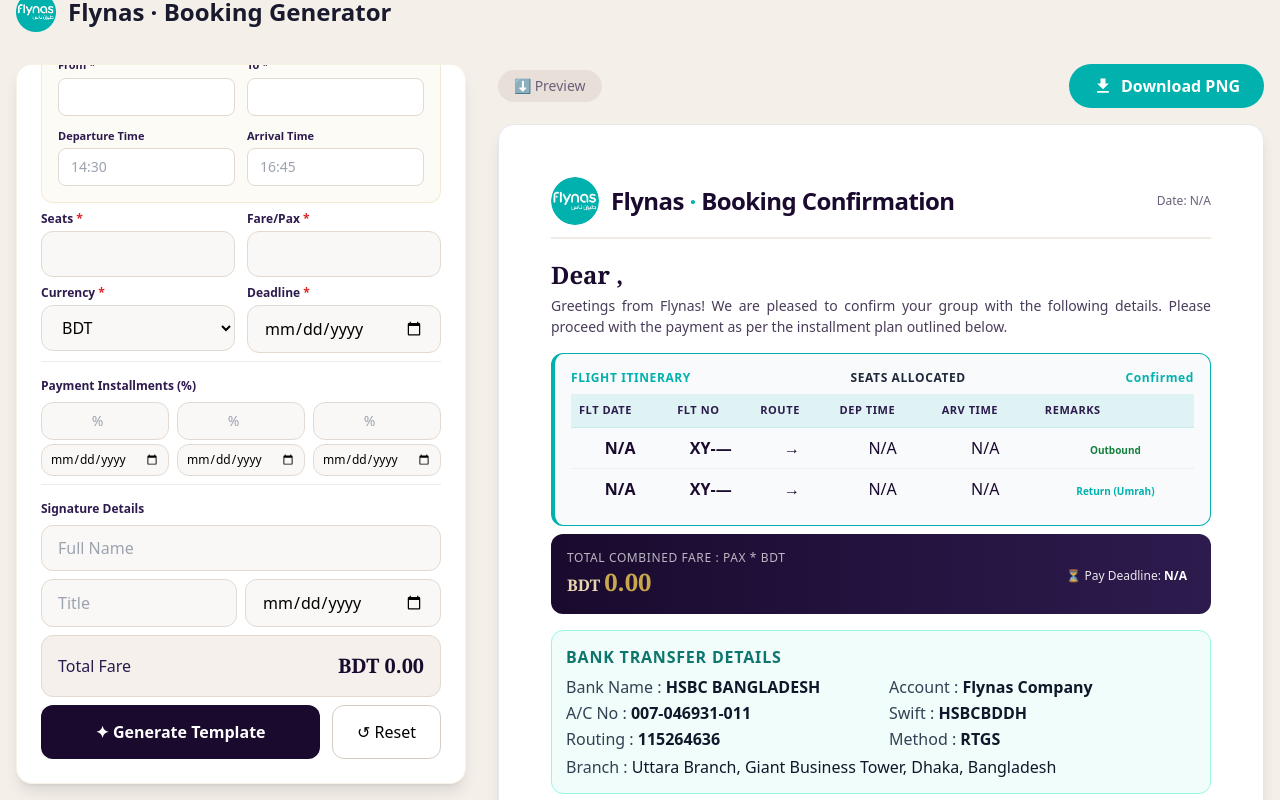
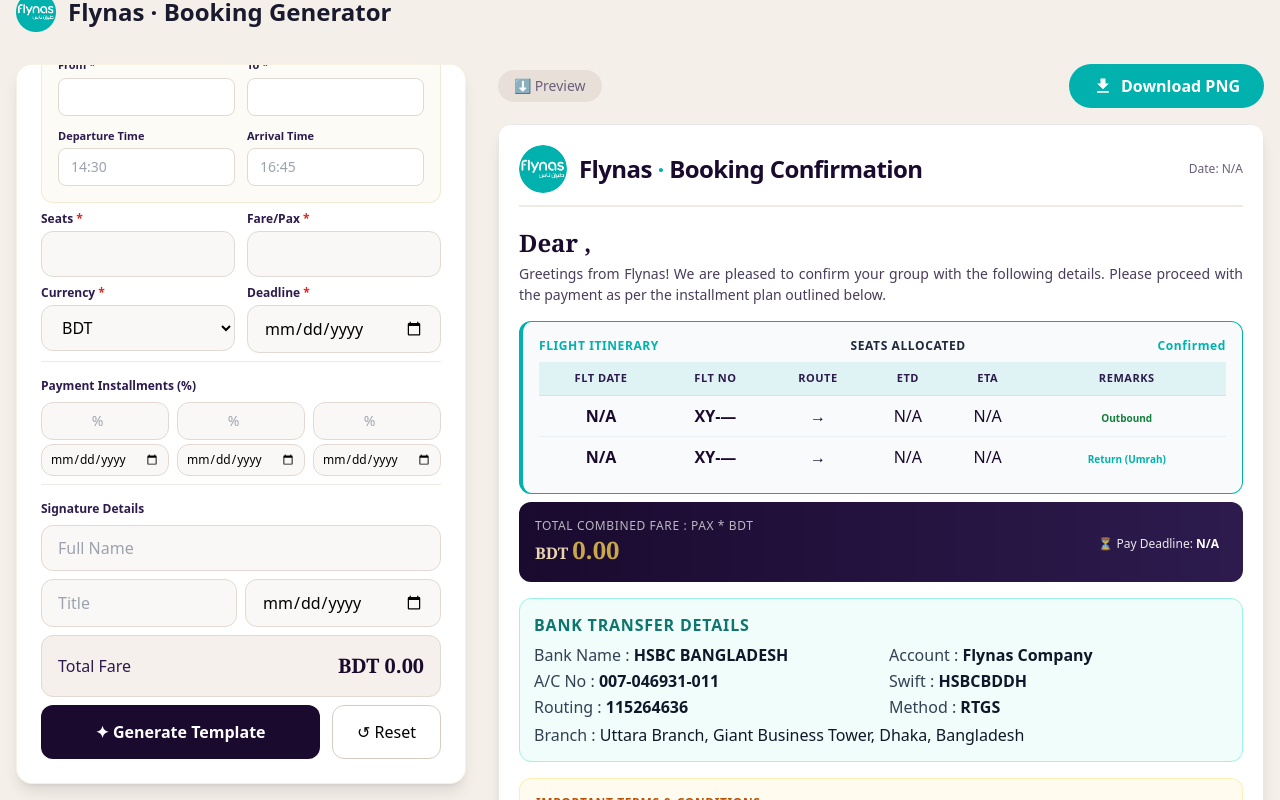
Before and after one commit to Tanvir225/booking-confirmation-template, a React (Vite) app: page / in a window 1280 px wide. Both pictures are taken after a click on the button "✦ Generate Template". Shown: the part 24-824 px from the top of the page. Built offline with nearby package versions, Linux system fonts and the light colour scheme.

Commit message:
PADDING HAS ADJUSTED

```diff
--- a/src/App.jsx
+++ b/src/App.jsx
@@ -466,7 +466,7 @@
             </div>
 
             {/* Template Card Wrapper */}
-            <div className="bg-white rounded-2xl md:p-5 shadow-lg border border-[#c9a84c]/12 ">
+            <div className="bg-white rounded-2xl shadow-lg border border-[#c9a84c]/12 ">
               {!isGenerated ? (
                 <div className="flex flex-col items-center justify-center py-20 text-[#b0a69b]">
                   <svg className="w-16 h-16 mb-4" viewBox="0 0 24 24" fill="currentColor"><path d="M19 3H5c-1.1 0-2 .9-2 2v14c0 1.1.9 2 2 2h14c1.1 0 2-.9 2-2V5c0-1.1-.9-2-2-2zm0 16H5V5h14v14zM7 10h10v2H7zm0 4h6v2H7zm0-8h10v2H7z" /></svg>
@@ -474,7 +474,7 @@
                   <p className="text-sm">Fill in the form and click "Generate Template"</p>
                 </div>
               ) : (
-                <div ref={templateRef} id="template-content" className="w-full bg-white rounded-xl p-8 md:max-w-[800px] mx-auto" >
+                <div ref={templateRef} id="template-content" className="w-full bg-white rounded-xl p-5 md:max-w-[800px] mx-auto" >
                   <div className="w-full flex flex-col bg-white ">
 
                     {/* Template Header */}
@@ -516,10 +516,10 @@
 
                       {/* ── PNR DISPLAY (if provided) ── */}
                       {formData.pnr && (
-                        <div className="mb-1">
+                        <div className="mb-2">
                           <div className=" ">
                             <span className="text-xs font-medium text-[#6b5f7a]">PNR:</span>
-                            <span className="ml-2 font-bold text-[#1a0a2e]">{formData.pnr}</span>
+                            <span className="ml-2 font-bold text-[#01b1ae]">{formData.pnr}</span>
                           </div>
                         </div>
                       )}
@@ -541,13 +541,13 @@
                           {/* ── TABLE ── */}
                           <table className="w-full table-auto text-center">
                             <thead>
-                              <tr className="bg-[#01b1ae]/10 border-b border-[#01b1ae]/20">
-                                <th className="text-left py-2 px-2 text-[11px] font-bold uppercase tracking-wider text-[#2d1b4e]">FLT Date</th>
-                                <th className="text-left py-2 px-2 text-[11px] font-bold uppercase tracking-wider text-[#2d1b4e]">FLT No</th>
-                                <th className="text-left py-2 px-2 text-[11px] font-bold uppercase tracking-wider text-[#2d1b4e]">Route</th>
-                                <th className="text-left py-2 px-2 text-[11px] font-bold uppercase tracking-wider text-[#2d1b4e]">Dep Time</th>
-                                <th className="text-left py-2 px-2 text-[11px] font-bold uppercase tracking-wider text-[#2d1b4e]">Arv Time</th>
-                                <th className="text-left py-2 px-2 text-[11px] font-bold uppercase tracking-wider text-[#2d1b4e]">Remarks</th>
+                              <tr className="bg-[#01b1ae]/10 border-b border-[#01b1ae]/20 ">
+                                <th className=" py-2 px-2 text-[11px] font-bold uppercase tracking-wider text-[#2d1b4e]">FLT Date</th>
+                                <th className=" py-2 px-2 text-[11px] font-bold uppercase tracking-wider text-[#2d1b4e]">FLT No</th>
+                                <th className=" py-2 px-2 text-[11px] font-bold uppercase tracking-wider text-[#2d1b4e]">Route</th>
+                                <th className=" py-2 px-2 text-[11px] font-bold uppercase tracking-wider text-[#2d1b4e]">ETD</th>
+                                <th className=" py-2 px-2 text-[11px] font-bold uppercase tracking-wider text-[#2d1b4e]">ETA</th>
+                                <th className=" py-2 px-2 text-[11px] font-bold uppercase tracking-wider text-[#2d1b4e]">Remarks</th>
                               </tr>
                             </thead>
                             <tbody>
```
